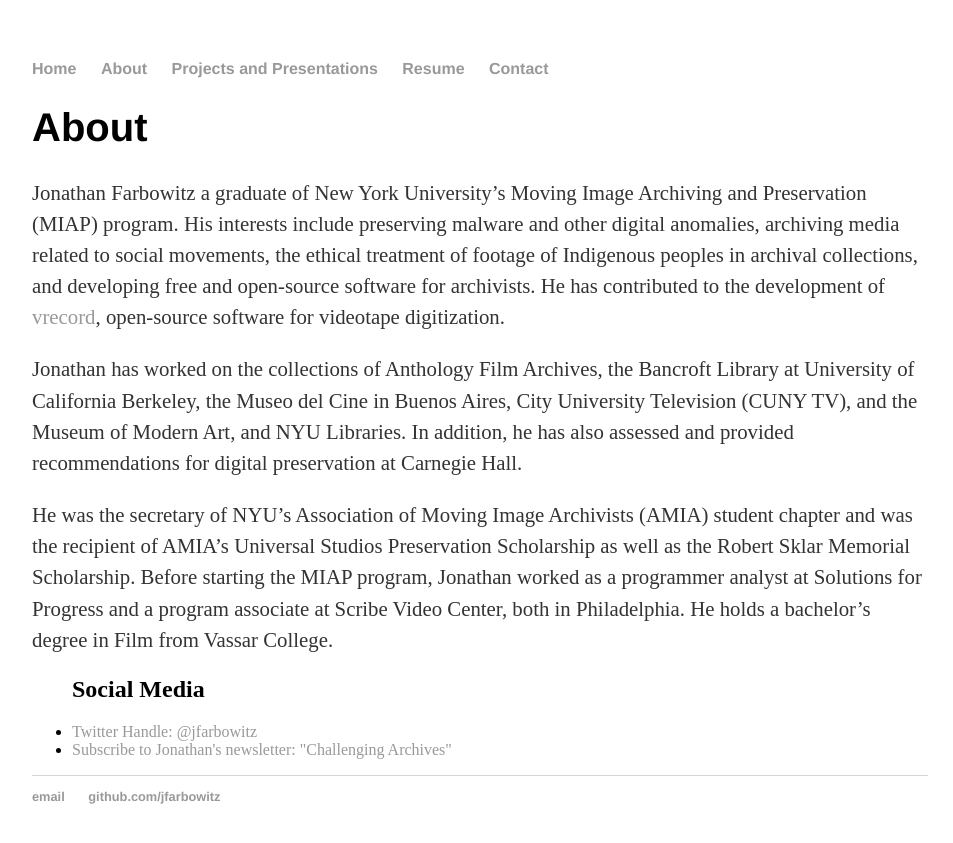
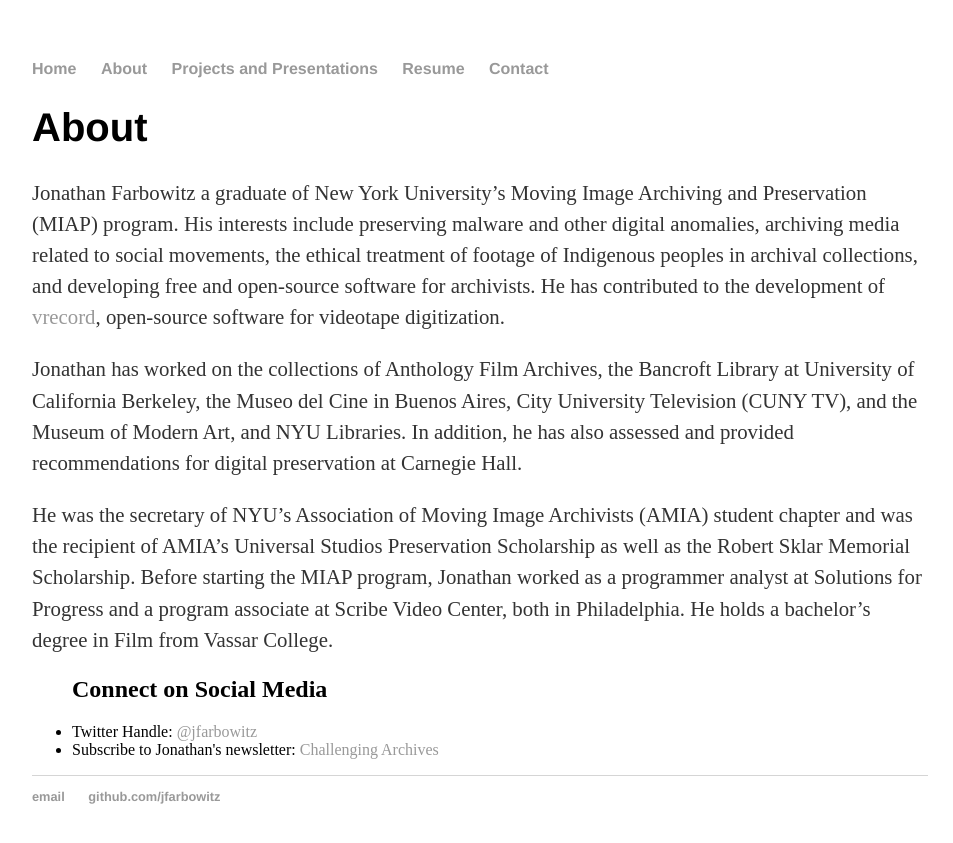
Before and after one commit to jfarbowitz/jfarbowitz.github.io, a Jekyll site: the page built from about/index.html, in a window 1280 px wide. Shown: the top 843 px of the page, without its empty margins (160-1113 px from the left). Built offline with Jekyll 4.4.1, drawn with Linux system fonts in a browser that asks for light colours.

```diff
--- a/about/index.html
+++ b/about/index.html
@@ -12,8 +12,8 @@ title: About Jonathan Farbowitz
 	<p>He was the secretary of NYU’s Association of Moving Image Archivists (AMIA) student chapter and was the recipient of AMIA’s Universal Studios Preservation Scholarship as well as the Robert Sklar Memorial Scholarship. Before starting the MIAP program, Jonathan worked as a programmer analyst at Solutions for Progress and a program associate at Scribe Video Center, both in Philadelphia. He holds a bachelor’s degree in Film from Vassar College.</p>
 
 			<ul class="contacts">
-			<h2>Social Media</h1>
-				<li><a href="https://twitter.com/jfarbowitz">Twitter Handle: @jfarbowitz</a></li>
-				<li><a href="https://tinyletter.com/challengingarchives">Subscribe to Jonathan's newsletter: "Challenging Archives"
+			<h2>Connect on Social Media</h1>
+				<li>Twitter Handle: <a href="https://twitter.com/jfarbowitz">@jfarbowitz</a></li>
+				<li>Subscribe to Jonathan's newsletter: <a href="https://tinyletter.com/challengingarchives">Challenging Archives</a>
 				</ul>
 	</div>
```
